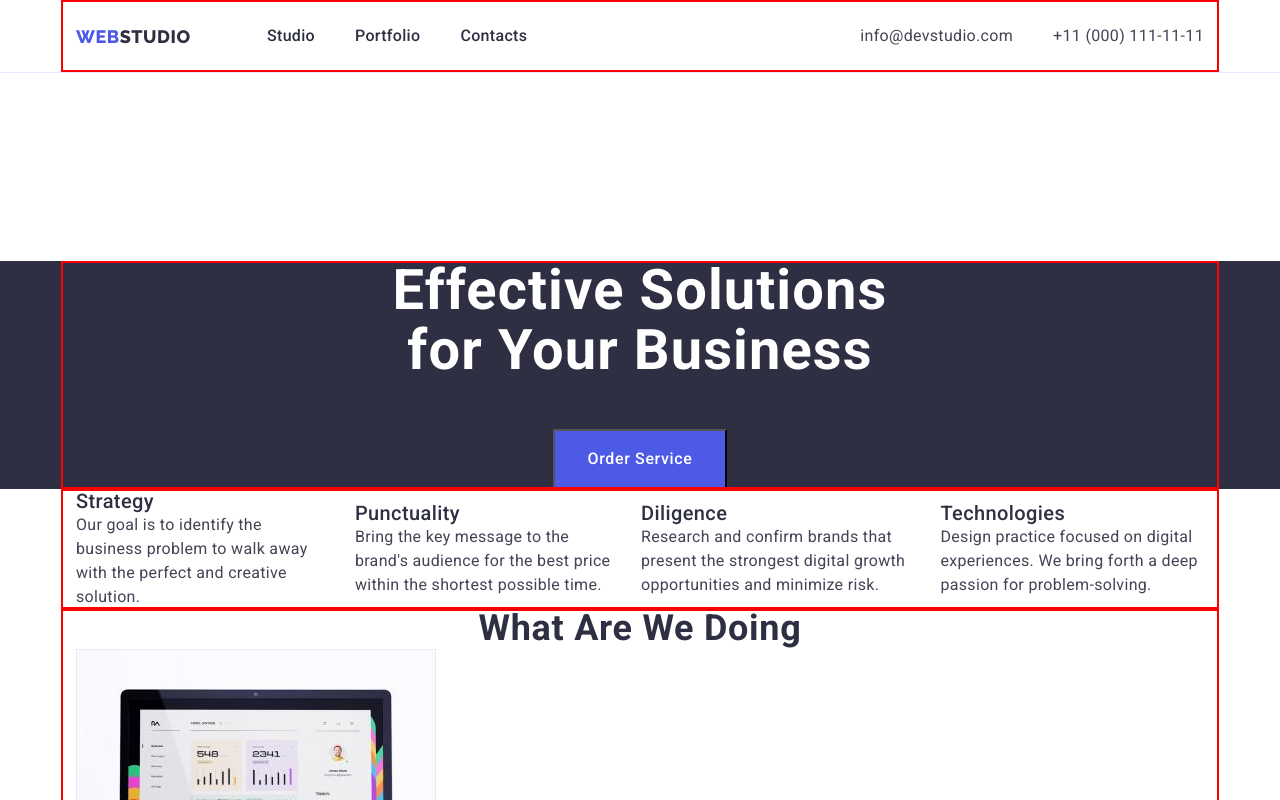
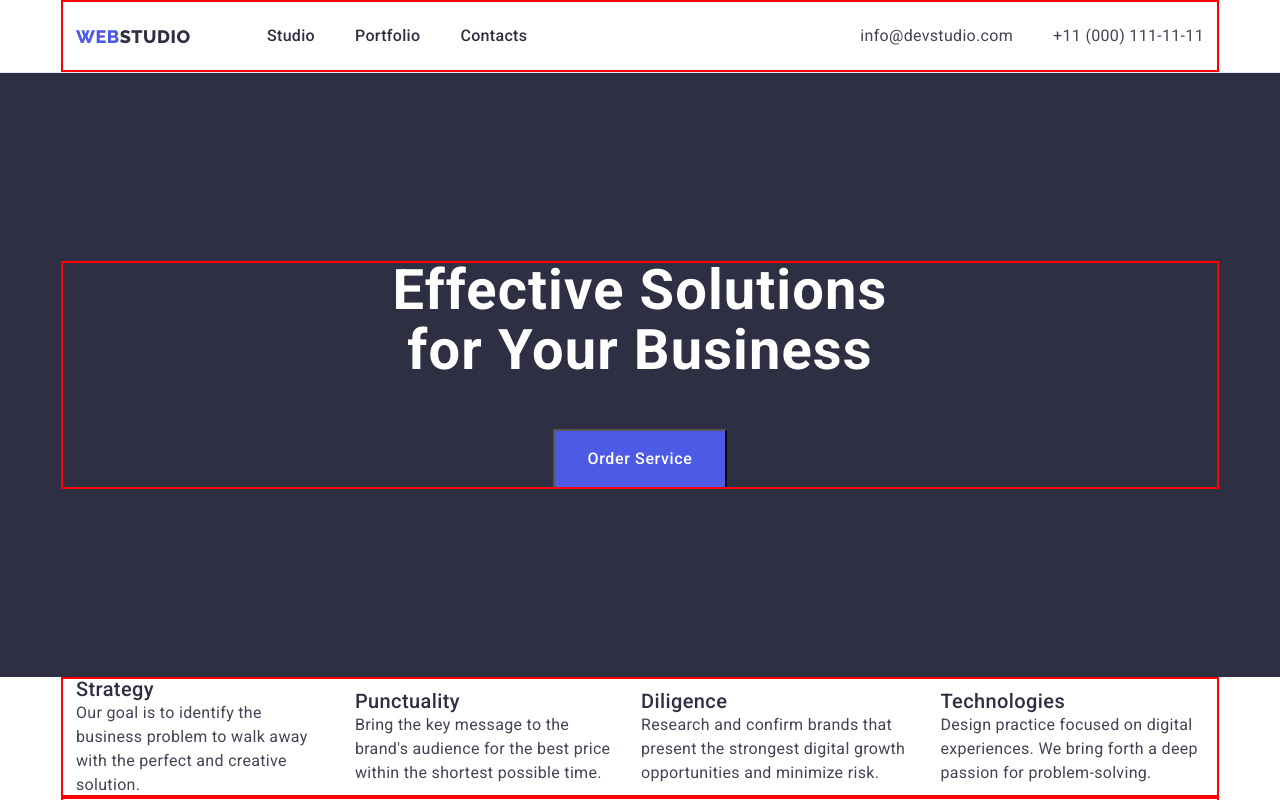
Before and after one commit to OlexiiKostin84/homework-03, a plain HTML site: page index.html in a window 1280 px wide. Shown: the top 800 px of the page. Drawn offline with nearby package versions, Linux system fonts and the light colour scheme.

Commit message:
Update styles.css

```diff
--- a/css/styles.css
+++ b/css/styles.css
@@ -148,10 +148,15 @@ img {
     background-color: var(--hero-background-color);
   }
 
+  .hero-section {
+    padding-top: 188px;
+    padding-bottom: 188px;
+  }
+
+
 .hero-title {
   width: 496px;
 
-  margin-top: 188px;
   margin-right: auto;
   margin-bottom: 48px;
   margin-left: auto;
@@ -168,7 +173,7 @@ img {
   display: flex;
   align-items: center;
   flex-direction: row;
-
+  gap: 24px;
   }
 
 .advantages-list {
```
